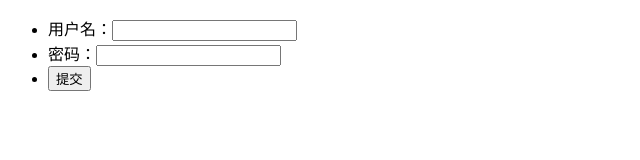
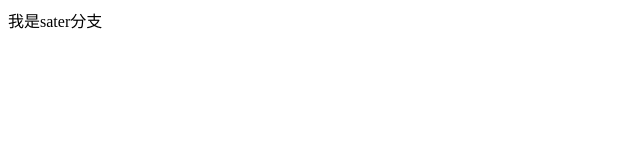
Before and after one commit to wangdongzheng123/git, a plain HTML site: page index.html in a window 1280 px wide. Shown: the whole page, without its empty margins (0-640 px from the left). Drawn offline with Linux system fonts and the light colour scheme.

```diff
--- a/index.html
+++ b/index.html
@@ -5,13 +5,8 @@
     <title></title>
 </head>
 <body>
-<!--登陆功能-->
-<form action="">
-    <ul>
-        <li>用户名：<input type="text"></li>
-        <li>密码：<input type="password"></li>
-        <li><input type="submit" value="提交" ></li>
-    </ul>
-</form>
+<div>
+    我是sater分支
+</div>
 </body>
 </html>
```
